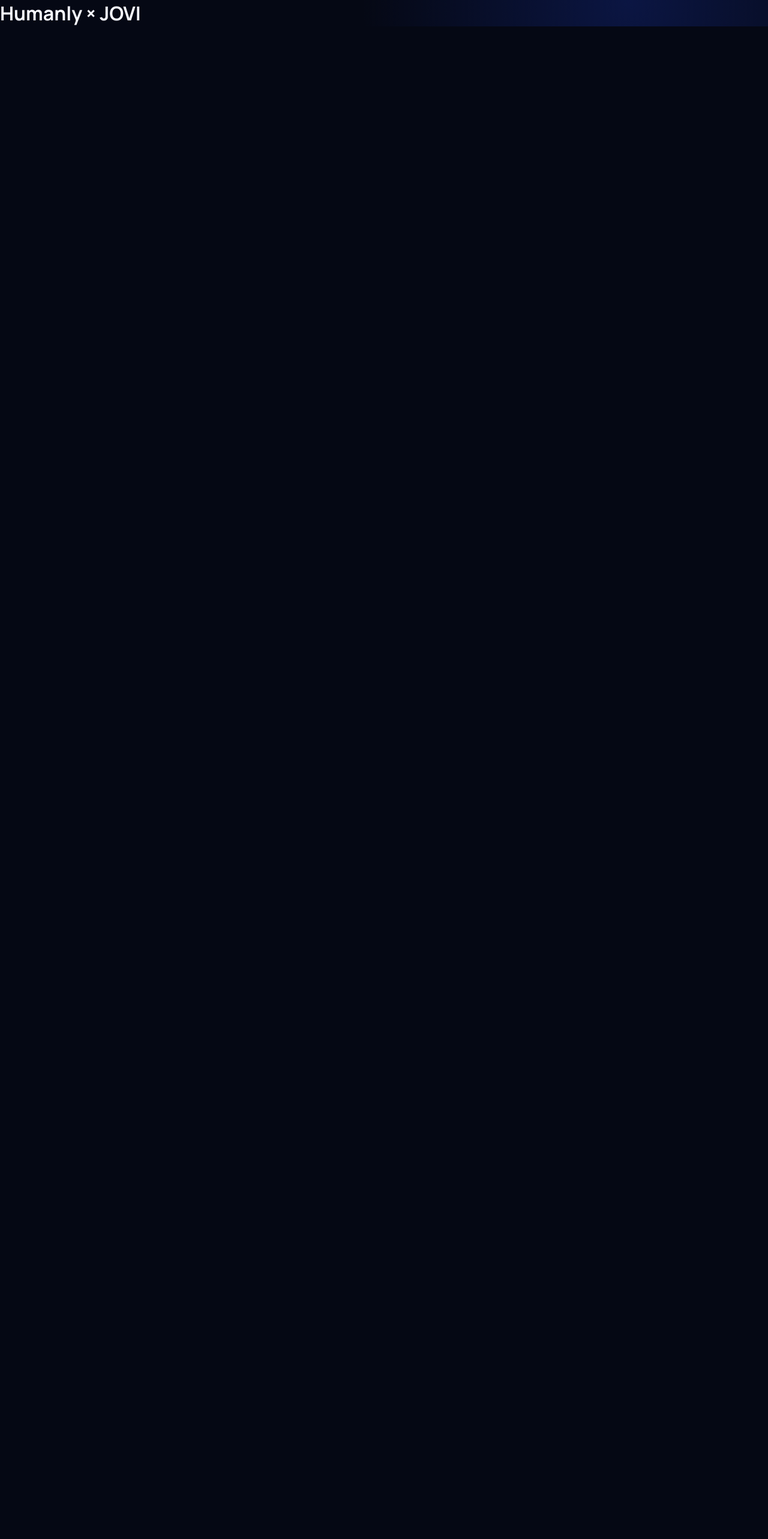
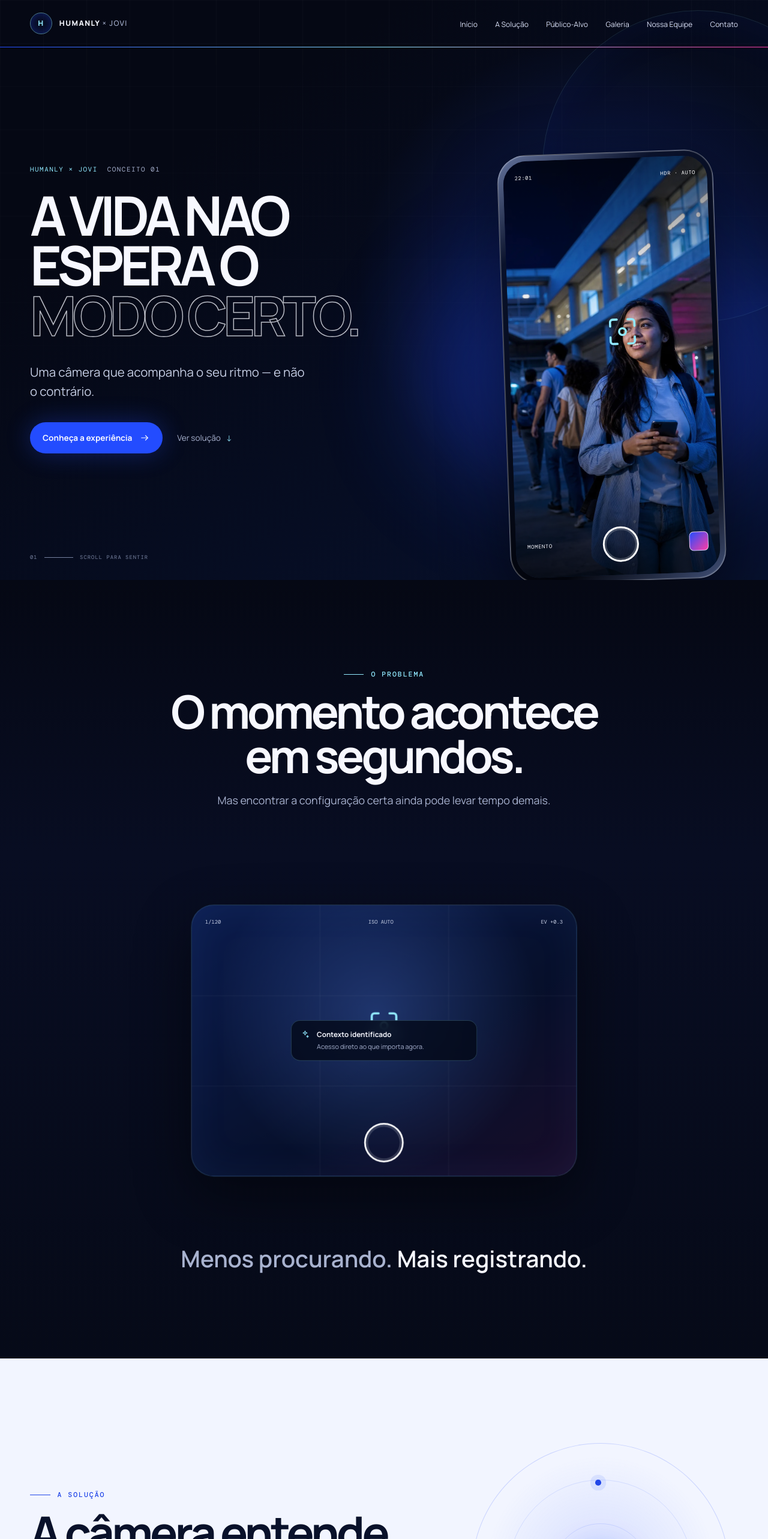
Before and after one commit to GustavoMoita/sprint3-front-end, a React (Vite) app: page / in a window 1280 px wide. Shown: the top 2566 px of the page at 60% size. Before the commit the page ends 800 px from the top, so only its background shows below. Built offline with nearby package versions, Linux system fonts and the light colour scheme; a web font is replaced by a local one.

Commit message:
funcionalidade: montar narrativa completa e semântica da landing page

```diff
--- a/src/App.jsx
+++ b/src/App.jsx
@@ -1,7 +1,32 @@
+import Audience from './components/Audience'
+import CameraDemo from './components/CameraDemo'
+import Contact from './components/Contact'
+import Footer from './components/Footer'
+import Gallery from './components/Gallery'
+import Header from './components/Header'
+import Hero from './components/Hero'
+import Impact from './components/Impact'
+import Problem from './components/Problem'
+import Solution from './components/Solution'
+import Team from './components/Team'
+
 export default function App() {
   return (
-    <main id="conteudo">
-      <h1>Humanly × JOVI</h1>
-    </main>
+    <>
+      <a className="skip-link" href="#conteudo">Pular para o conteúdo</a>
+      <Header />
+      <main id="conteudo">
+        <Hero />
+        <Problem />
+        <Solution />
+        <CameraDemo />
+        <Audience />
+        <Gallery />
+        <Impact />
+        <Team />
+        <Contact />
+      </main>
+      <Footer />
+    </>
   )
 }
```
